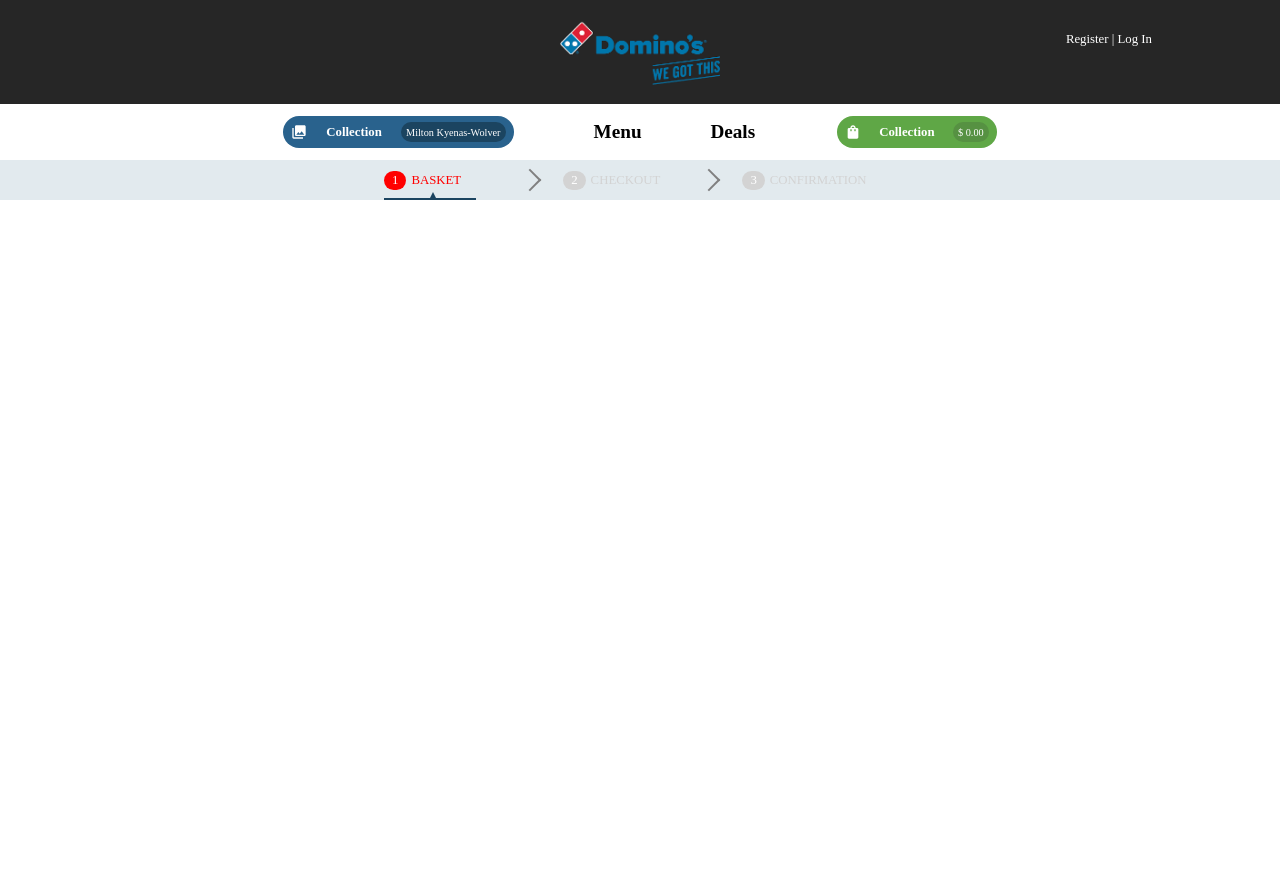
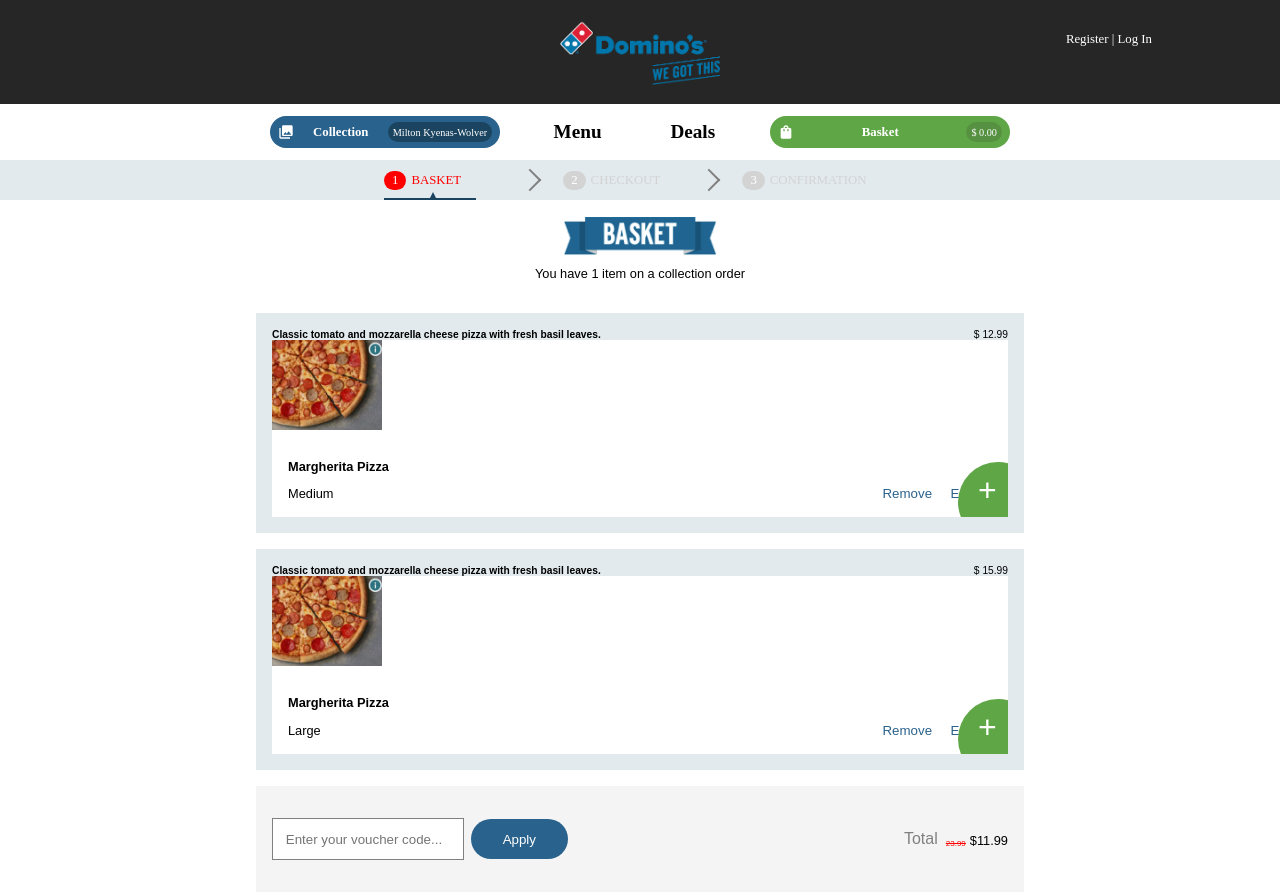
Before and after one commit to furqan-abid/techAssesment, a React (Vite) app in the folder frontend/: page /cart in a window 1280 px wide. Before the commit the page ends 800 px from the top, so only its background shows below. Built offline with nearby package versions, Linux system fonts and the light colour scheme.

Commit message:
shopping cart design complete

```diff
--- a/frontend/src/components/header/navMenu.jsx
+++ b/frontend/src/components/header/navMenu.jsx
@@ -26,7 +26,7 @@
         <Link to='/cart'>
         <Basket>
           <ShoppingBagIcon sx={{ fontSize: "1em" }} />
-          <h4>Collection</h4>
+          <h4>Basket</h4>
           <p>$ 0.00</p>
         </Basket>
         </Link>
@@ -123,7 +123,7 @@
 
 const Basket = styled.div`
   width: 20%;
-  min-width: 10em;
+  min-width: 15em;
   border-radius: 20px;
   background-color: rgb(95, 167, 70);
   display: flex;
--- /dev/null
+++ b/frontend/src/components/shoppingBasket/basket.jsx
@@ -0,0 +1,56 @@
+import React from 'react'
+import styled from 'styled-components'
+import basket from '../../assets/basket.png'
+
+
+const Basket = () => {
+  return (
+    <Main>
+        <Container>
+        <Img>
+        <img src={basket} alt="basket" />
+        </Img>
+        <Text>
+            You have 1 item on a collection order
+        </Text>
+        </Container>
+    </Main>
+  )
+}
+
+export default Basket
+
+const Main = styled.div`
+    display: flex;
+    justify-content: center;
+    align-items: center;
+
+`
+
+const Container = styled.div`
+margin-top: 1em;
+    width: 20%;
+    min-width: 10em;
+    display: flex;
+    flex-direction: column;
+    justify-content: space-around;
+    align-items: center;
+    min-height: 8vh;
+
+`
+
+const Img = styled.div`
+    width: 60%;
+    img{
+        object-fit: contain;
+        width: 100%;
+        height: 100%;
+    }
+
+`
+
+const Text = styled.p`
+font-family: Arial, Helvetica, sans-serif;
+font-size: clamp(0.5em,1vw,2em);
+margin-top: 0.5em;
+`
--- /dev/null
+++ b/frontend/src/components/shoppingBasket/cart.jsx
@@ -0,0 +1,122 @@
+import React from "react";
+import styled from "styled-components";
+import CartCard from "./cartCard";
+let data = [
+  {
+    id: 1,
+    name: "Margherita Pizza",
+    description:
+      "Classic tomato and mozzarella cheese pizza with fresh basil leaves.",
+    labels: ["Vegetarian"],
+    size: {
+      name: "Medium",
+      price: 12.99,
+    },
+  },
+  {
+    id: 1,
+    name: "Margherita Pizza",
+    description:
+      "Classic tomato and mozzarella cheese pizza with fresh basil leaves.",
+    labels: ["Vegetarian"],
+    size: {
+      name: "Large",
+      price: 15.99,
+    },
+  },
+];
+const Cart = () => {
+  return (
+    <Main>
+      <Container>
+        {
+            data.map((item,index)=>(
+                <CartCard key={index} data={item}/>
+            ))
+        }
+        <Voucher>
+          <InputSection>
+            <input type="text" placeholder="Enter your voucher code..." />
+            <button>Apply</button>
+          </InputSection>
+          <PriceSection>
+            <span>Total</span> <del>23.99</del>
+            <p>$11.99</p>
+          </PriceSection>
+        </Voucher>
+      </Container>
+    </Main>
+  );
+};
+
+export default Cart;
+
+const Main = styled.div`
+  display: flex;
+  justify-content: center;
+  align-items: center;
+`;
+
+const Container = styled.div`
+  width: 60%;
+  display: flex;
+  flex-direction: column;
+  justify-content: space-around;
+  margin-top: 1em;
+`;
+
+const Voucher = styled.div`
+  width: 100%;
+  display: flex;
+  justify-content: space-between;
+  align-items: center;
+  flex-wrap: wrap;
+  min-height: 7vh;
+  background-color: rgb(244, 244, 244);
+  padding: 1em;
+  margin-top: 1em;
+`;
+
+const InputSection = styled.div`
+  /* width: 25%; */
+  min-width: 10em;
+  display: flex;
+  justify-content: space-between;
+  align-items: center;
+  margin: 1em 0em;
+  input{
+    padding: 1vw;
+    border: 1px solid gray;
+    width: 15vw;
+    min-width: 10em;
+  }
+  button{
+    padding: 1vw 2.5vw;
+    border-radius: 50px;
+    outline: none;
+    border: none;
+    background-color: rgb(41, 98, 141);
+    color: white;
+    margin-left: 0.5em;
+  }
+`;
+
+const PriceSection = styled.div`
+  /* width: 12%; */
+  display: flex;
+  justify-content: space-around;
+  align-items: flex-end;
+  font-family: Arial, Helvetica, sans-serif;
+  span {
+    color: gray;
+    margin-right: 0.5em;
+  }
+  del {
+    color: red;
+    font-size: clamp(0.5em, 0.5vw, 2em);
+    margin-right: 0.5em;
+  }
+  p {
+    font-size: clamp(0.5em, 1vw, 2em);
+  }
+`;
--- /dev/null
+++ b/frontend/src/components/shoppingBasket/cartCard.jsx
@@ -0,0 +1,144 @@
+import React from "react";
+import styled from "styled-components";
+import pizza from "../../assets/pizza.png";
+
+const CartCard = ({ data }) => {
+  return (
+    <Main>
+      <Info>
+        <h4>{data.description}</h4>
+        <span>$ {data.size.price}</span>
+      </Info>
+      <Card>
+        <Section1>
+          <Img>
+            <img src={pizza} alt="pizza" />
+          </Img>
+          <Heading>
+            <h4>{data.name}</h4>
+            <p>{data.size.name}</p>
+          </Heading>
+        </Section1>
+        <Section2>
+          <Button>
+            <button>Remove</button>
+            <button>Edit</button>
+          </Button>
+        </Section2>
+        <Sphere><span>+</span></Sphere>
+      </Card>
+    </Main>
+  );
+};
+
+export default CartCard;
+
+const Main = styled.div`
+  min-height: 20vh;
+  background-color: rgb(226, 234, 238);
+  margin-top: 1em;
+
+  min-width: 15em;
+  padding: 1em;
+  display: flex;
+  flex-direction: column;
+  justify-content: space-between;
+  font-family: Arial, Helvetica, sans-serif;
+`;
+
+const Info = styled.div`
+  display: flex;
+  justify-content: space-between;
+  h4{
+    width: 80%;
+    font-size: clamp(0.5em, 0.8vw, 2em);
+  }
+  span{
+    font-size: clamp(0.5em, 0.8vw, 2em);
+  }
+`;
+
+const Card = styled.div`
+  height: 80%;
+  background-color: white;
+  min-height: 13vh;
+  display: flex;
+  justify-content: space-between;
+  align-items: flex-end;
+  flex-wrap: wrap;
+  position: relative;
+  overflow: hidden;
+`;
+const Section1 = styled.div`
+  width: 30%;
+  min-width: 10em;
+  height: 100%;
+  display: flex;
+  justify-content: space-between;
+  flex-wrap: wrap;
+  @media screen and (max-width: 768px) {
+    width: 100%;
+  }
+`;
+
+const Img = styled.div`
+  width:50%;
+  overflow: hidden;
+  img {
+    object-fit: cover;
+    width: 100%;
+    height: 100%;
+  }
+  @media screen and (max-width: 768px) {
+    height: auto;
+    width: 100%;
+    border: 1px solid;
+  }
+`;
+
+const Heading = styled.div`
+  padding: 1em;
+  h4 {
+    margin: 1em 0;
+    font-size: clamp(0.8em, 0.8vw, 2em);
+  }
+  p {
+    font-size: clamp(0.8em, 0.8vw, 2em);
+  }
+`;
+
+const Section2 = styled.div`
+  width: 20%;
+  height: 100%;
+  min-width: 10em;
+`;
+
+const Button = styled.div`
+  padding: 1em;
+  display: flex;
+  justify-content: space-evenly;
+  button{
+    border: none;
+    background-color: transparent;
+    color:rgb(41, 98, 141) ;
+  }
+`;
+
+const Sphere = styled.div`
+  position: absolute;
+  width: 5em;
+  height: 5em;
+  border-radius: 2.5em;
+  bottom: -25px;
+  right: -30px;
+  background-color: rgb(95, 167, 70);
+  display: flex;
+  justify-content: flex-start;
+  align-items: flex-start;
+  cursor: pointer;
+span{
+  color: white;
+  font-size: clamp(2em, 2vw, 2em);
+margin: 10px 0 0 20px;
+}
+`;
--- a/frontend/src/pages/shoppingCart.jsx
+++ b/frontend/src/pages/shoppingCart.jsx
@@ -1,10 +1,14 @@
 import React from 'react'
+import Basket from '../components/shoppingBasket/basket'
+import Cart from '../components/shoppingBasket/cart'
 import ProgressBar from '../components/shoppingBasket/progressBar'
 
 const ShoppingCart = () => {
   return (
     <>
     <ProgressBar/>
+    <Basket/>
+    <Cart/>
     </>
   )
 }
```
Also changed, not shown: frontend/src/assets/basket.png (added).
